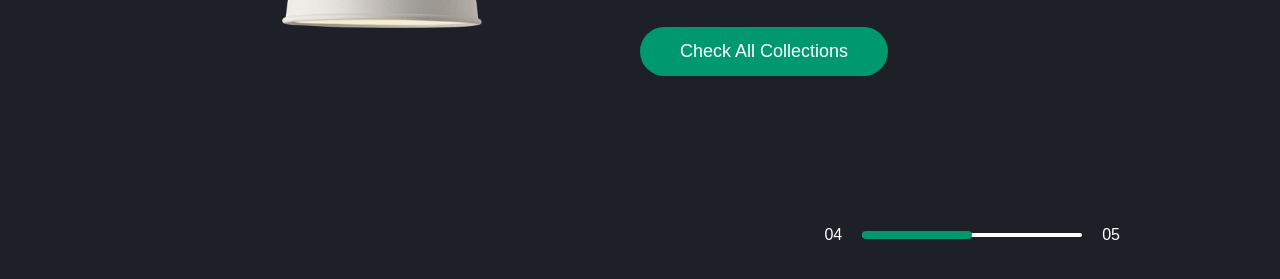
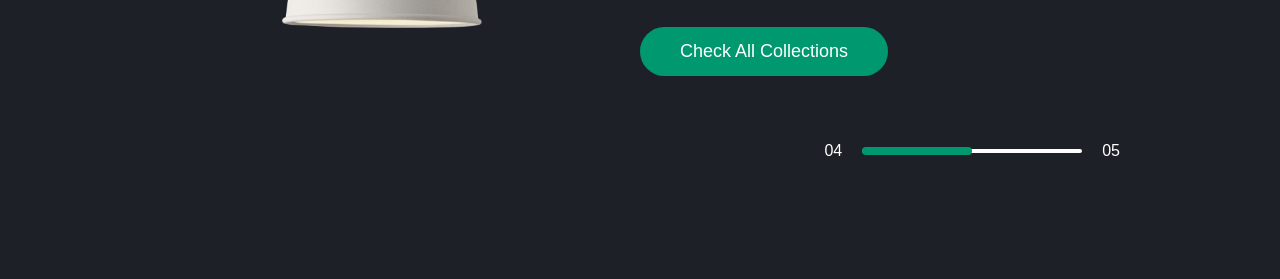
Before and after one commit to Shivansh-Pandey/moderweb.github.io, a plain HTML site: page index.html in a window 1280 px wide. Shown: the part 479-758 px from the top of the page. Drawn offline with Linux system fonts and the light colour scheme.

Commit message:
Add files via upload

```diff
--- a/css/main.css
+++ b/css/main.css
@@ -151,6 +151,7 @@ button span {
     height: 4px;
     background-color: #fff;
     margin: 0 20px;
+    margin-top: -150px;
     border-radius: 2px;
 }
 
--- /dev/null
+++ b/css/scrollbar.css
@@ -0,0 +1,30 @@
+/* width */
+
+::-webkit-scrollbar {
+    width: 10px;
+    border-radius: 10px;
+}
+
+
+/* Track */
+
+ ::-webkit-scrollbar-track {
+    background: black;
+    border-radius: 10px;
+}
+
+
+/* Handle */
+
+ ::-webkit-scrollbar-thumb {
+    background: #2E2E2E;
+    border-radius: 10px;
+}
+
+
+/* Handle on hover */
+
+ ::-webkit-scrollbar-thumb:hover {
+    background: #555;
+    border-radius: 10px;
+}
--- a/index.html
+++ b/index.html
@@ -7,6 +7,7 @@
     <meta name="viewport" content=" width=device-width, initial-scale=1.0" />
     <title>Modern Website with Light By Shivansh Pandey</title>
     <link rel="stylesheet" href="./css/main.css">
+    <link rel="stylesheet" href="./css/scrollbar.css">
 </head>
 
 <body>
@@ -37,9 +38,9 @@
             <a href="#">Check All Collections</a>
         </div>
         <div class="control">
-            <p>04</p>
+            <p style=" margin-top: -150px;">04</p>
             <div class="line"><span></span></div>
-            <p>05</p>
+            <p style=" margin-top: -150px;">05</p>
         </div>
 </body>
 
```
